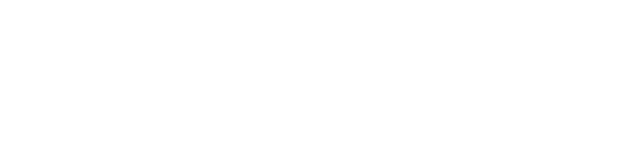
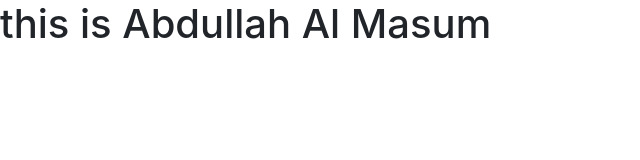
Before and after one commit to masum152678/project5-eschool, a plain HTML site: page index.html in a window 1280 px wide. Shown: the whole page, without its empty margins (0-640 px from the left). Drawn offline with Linux system fonts and the light colour scheme.

Commit message:
checking

```diff
--- a/index.html
+++ b/index.html
@@ -8,6 +8,6 @@
     <link rel="stylesheet" href="css/style.css">
 </head>
 <body>
-
+    <h1>this is Abdullah Al Masum</h1>
 </body>
 </html>
```
